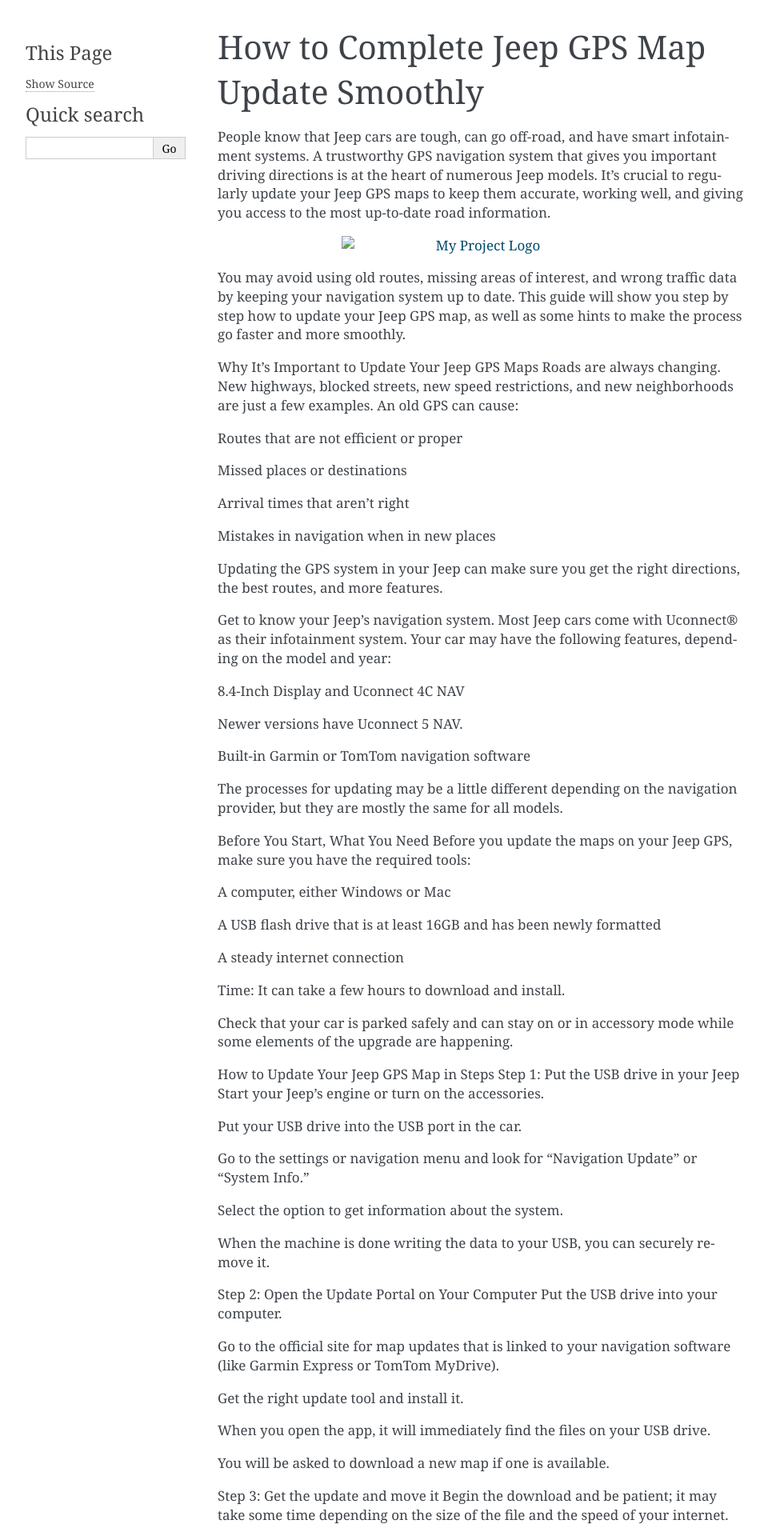
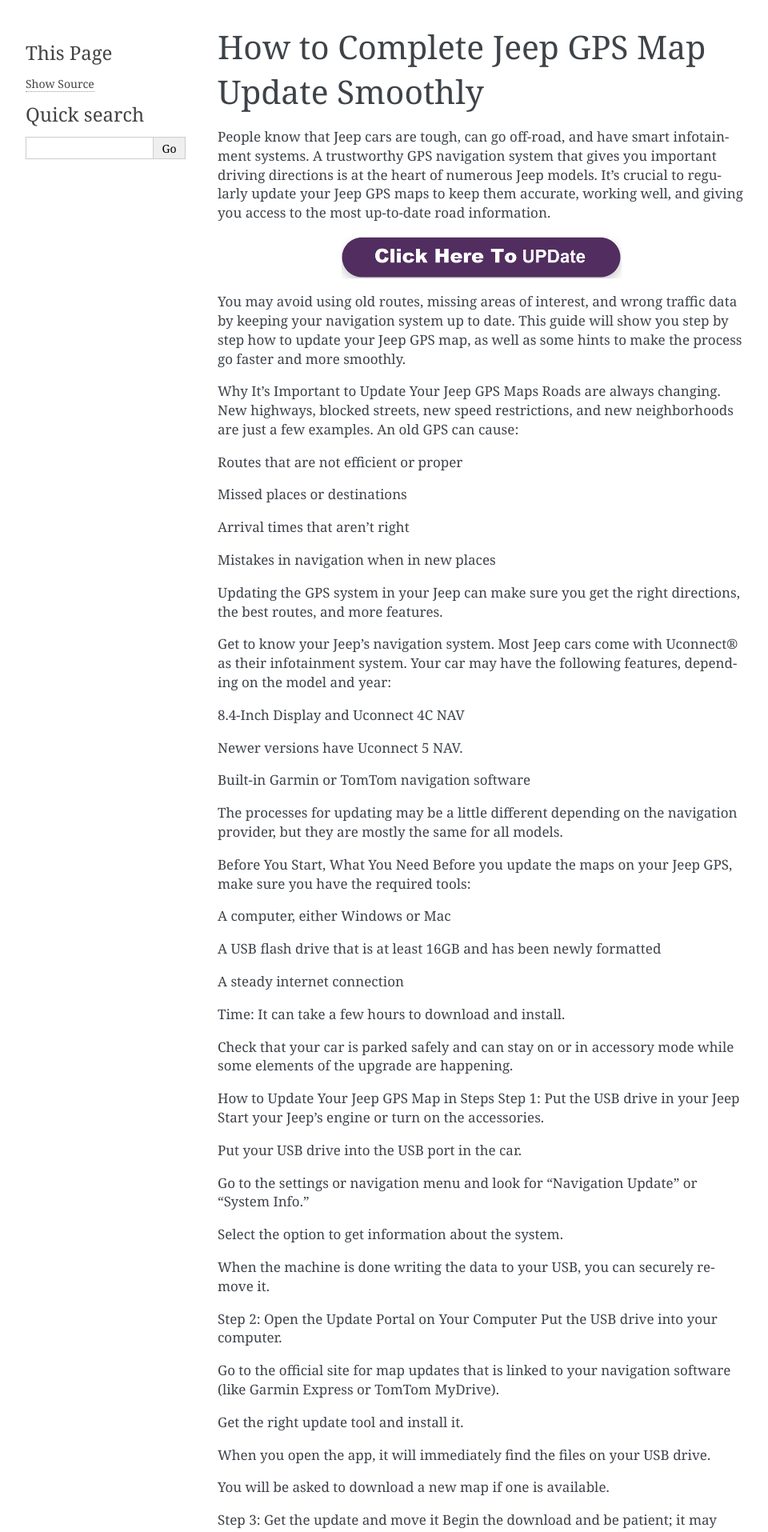
Before and after one commit to Mike124-r/How-to-Update-Jeep-GPS-Map, a Sphinx documentation site: the page built from docs/index.rst, in a window 1280 px wide. Shown: the top 1915 px of the page at 80% size, without its empty margins (148-1108 px from the left). Built offline with Sphinx 7.4.7, drawn with Linux system fonts in a browser that asks for light colours.

Commit message:
Update index.rst

```diff
--- a/docs/index.rst
+++ b/docs/index.rst
@@ -9,7 +9,7 @@ How to Complete Jeep GPS Map Update Smoothly
 People know that Jeep cars are tough, can go off-road, and have smart infotainment systems. A trustworthy GPS navigation system that gives you important driving directions is at the heart of numerous Jeep models. It's crucial to regularly update your Jeep GPS maps to keep them accurate, working well, and giving you access to the most up-to-date road information.
 
 
-.. image:: docs/update.png
+.. image:: update.png
    :alt: My Project Logo
    :width: 350px
    :align: center
```
